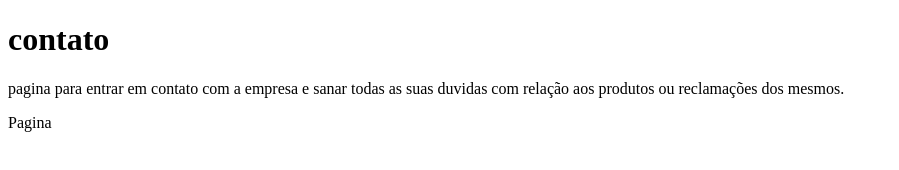
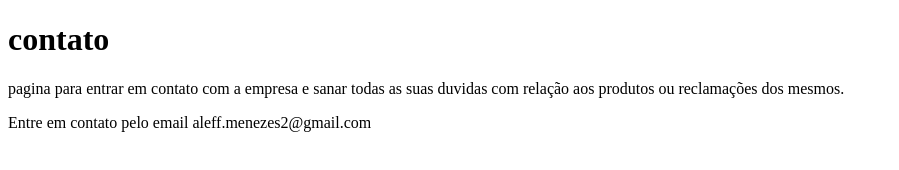
Before and after one commit to AlefMenezes16/tela-de-login, a plain HTML site: page contato.html in a window 1280 px wide. Shown: the whole page, without its empty margins (0-899 px from the left). Drawn offline with Linux system fonts and the light colour scheme.

Commit message:
Adicionado email de contato

```diff
--- a/contato.html
+++ b/contato.html
@@ -9,6 +9,6 @@
 <body>
     <h1>contato</h1>
     <p>pagina para entrar em contato com a empresa e sanar todas as suas duvidas com relação aos produtos ou reclamações dos mesmos.</p>
-    <p>Pagina</p>
+    <p>Entre em contato pelo email aleff.menezes2@gmail.com</p>
 </body>
 </html>
```
